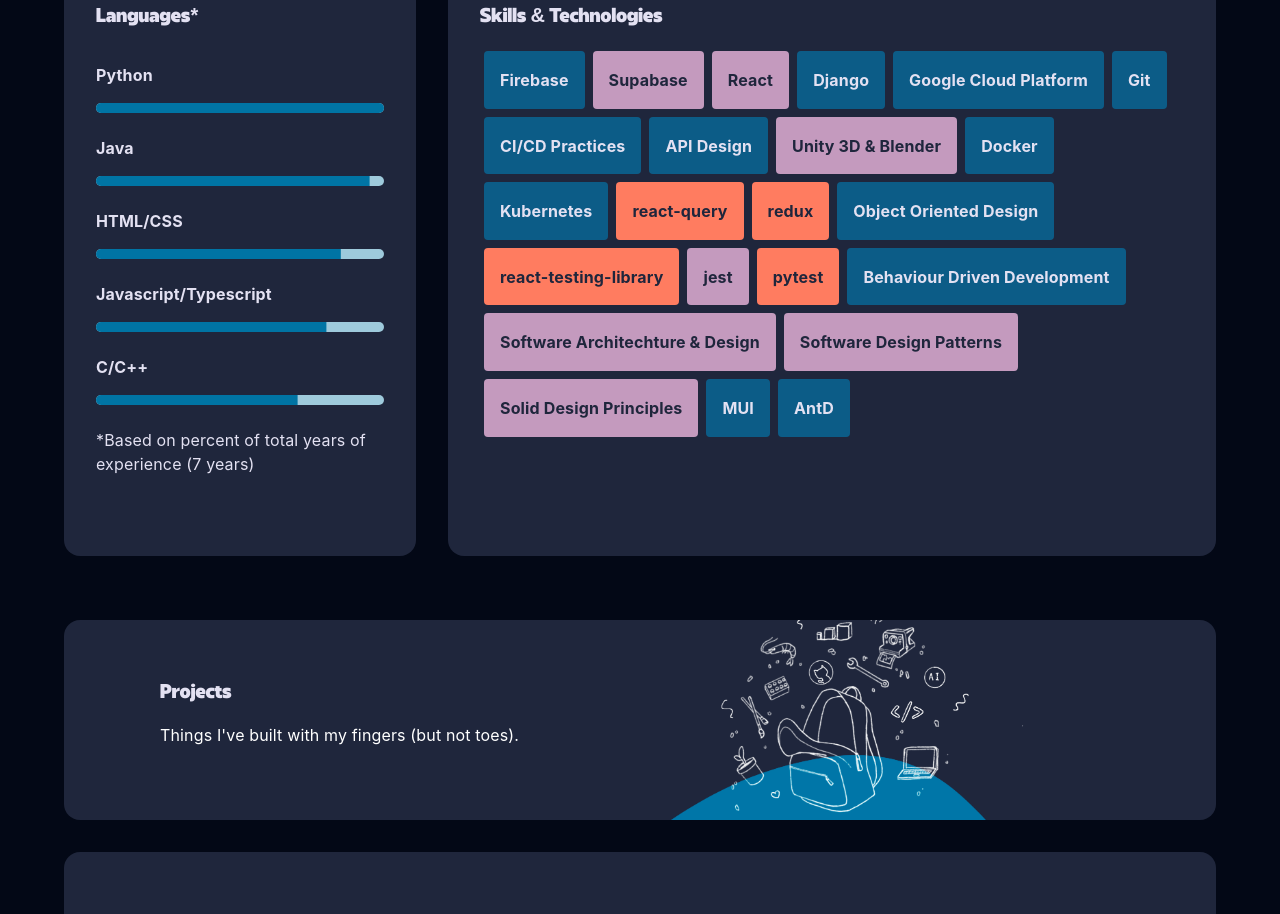
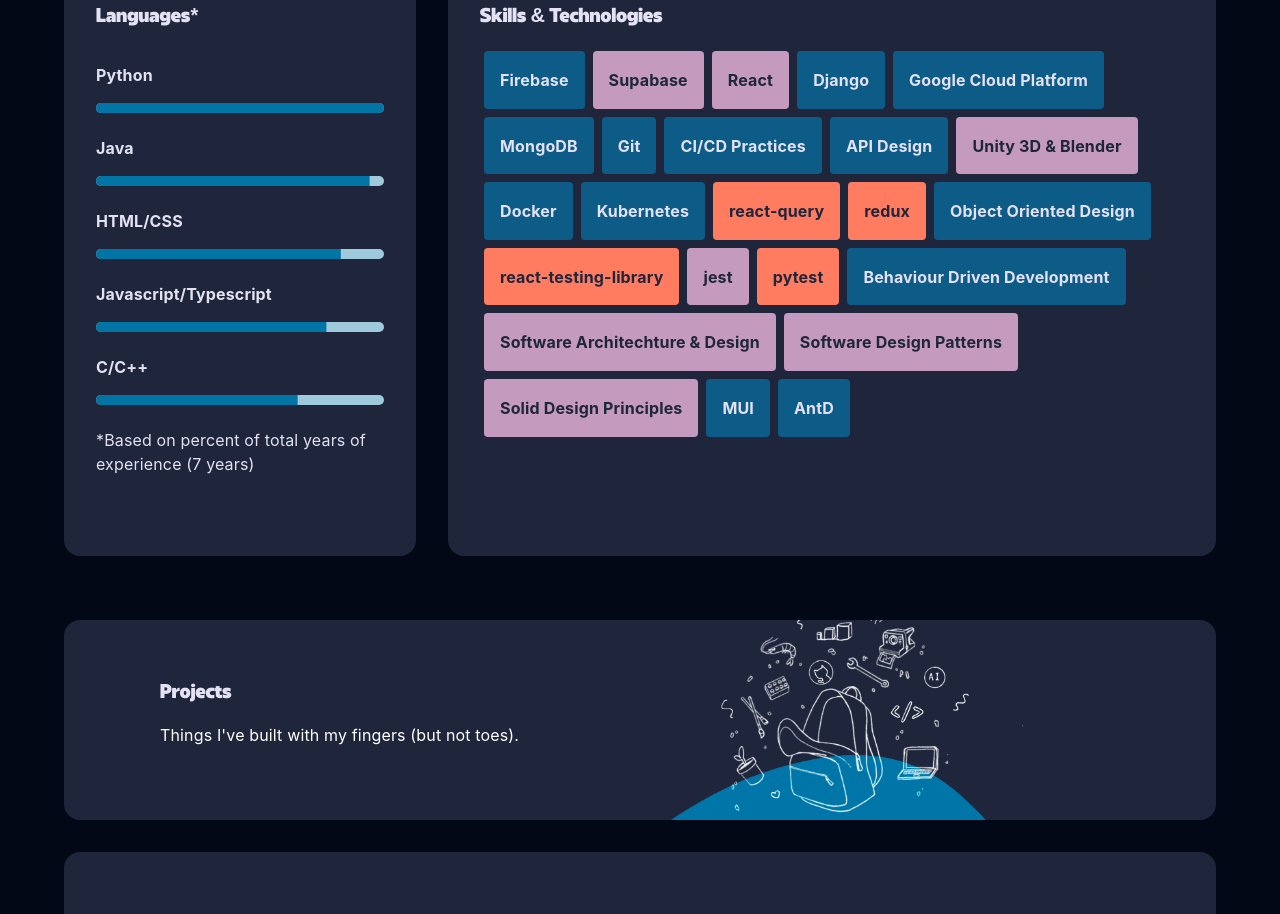
Before and after one commit to munchie-babbit/Portfolio-2023, a React (Create React App) app in the folder frontend/: page /#/ in a window 1280 px wide. Shown: the part 2980-3894 px from the top of the page. Built offline with nearby package versions, Linux system fonts and the light colour scheme.

Commit message:
add back mongodb 2

```diff
--- a/frontend/src/pages/DevelopmentPage.tsx
+++ b/frontend/src/pages/DevelopmentPage.tsx
@@ -717,6 +717,7 @@
                   <Technology name="React" />
                   <Technology name="Django" />
                   <Technology name="Google Cloud Platform" />
+                  <Technology name="MongoDB" />
                   <Technology name="Git" />
                   <Technology name="CI/CD Practices" />
                   <Technology name="API Design" />
```
